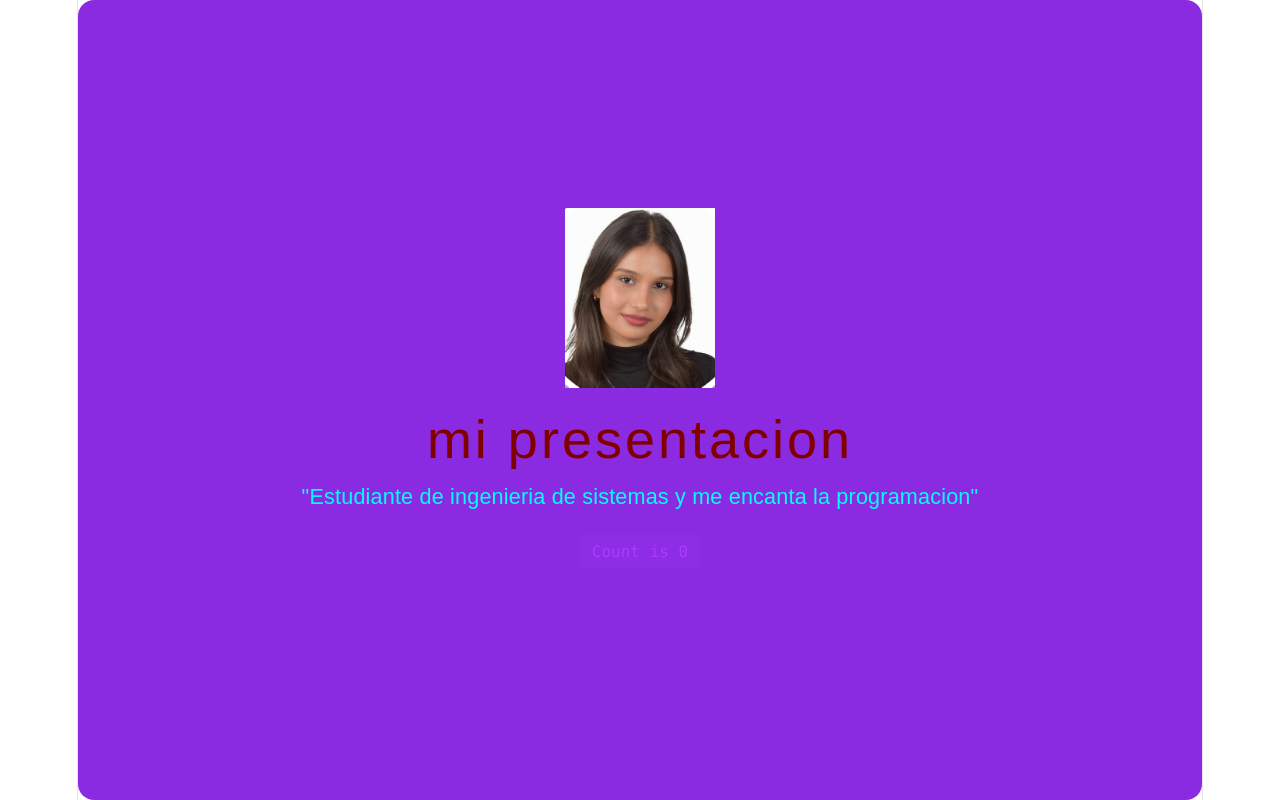
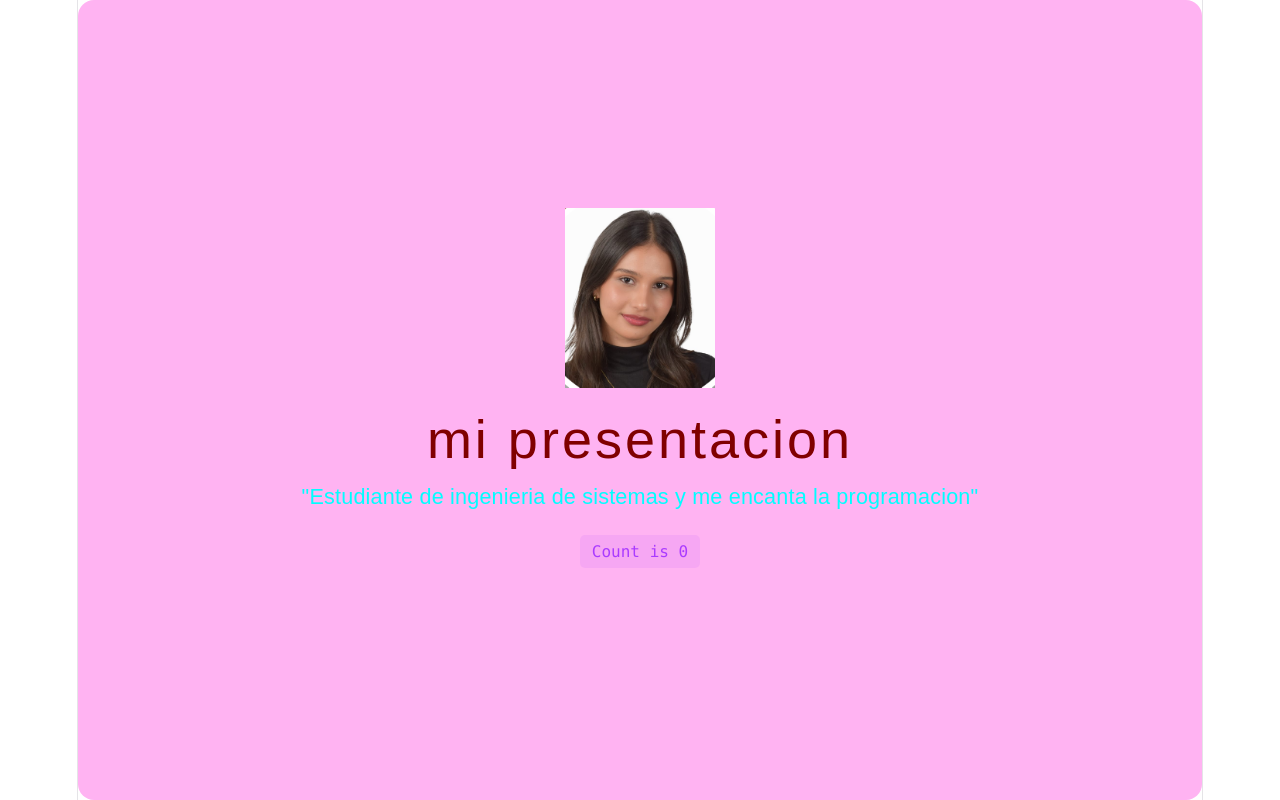
Before and after one commit to kjjaimea-oss/React_karol_juliana, a React (Vite) app: page / in a window 1280 px wide. Built offline with nearby package versions, Linux system fonts and the light colour scheme.

Commit message:
cambio de color

```diff
--- a/src/App.css
+++ b/src/App.css
@@ -197,6 +197,6 @@
 }
 
 #center{
-  background-color: blueviolet;
+  background-color: rgb(255, 179, 242);
   border-radius: 16px;
 }
```
